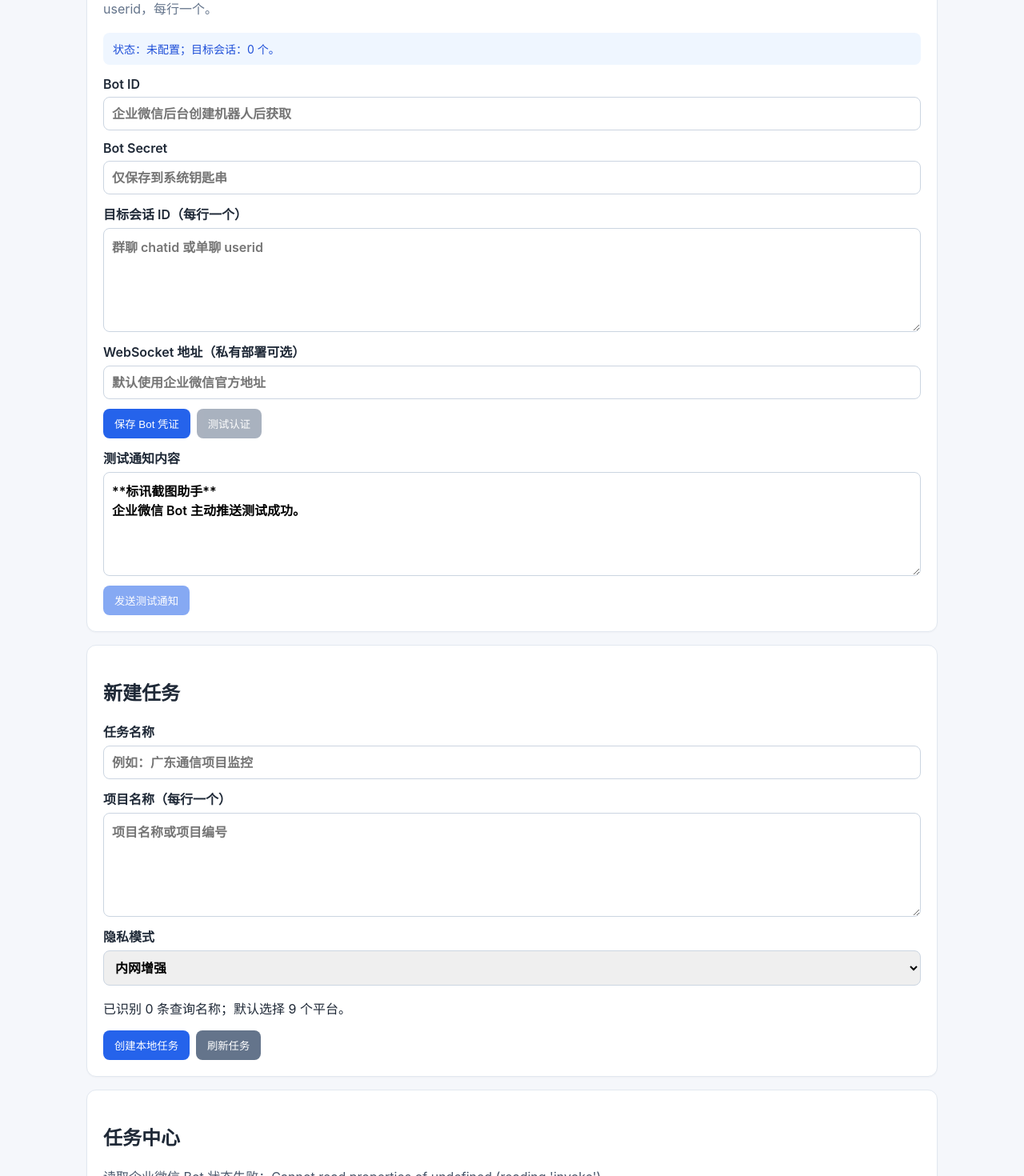
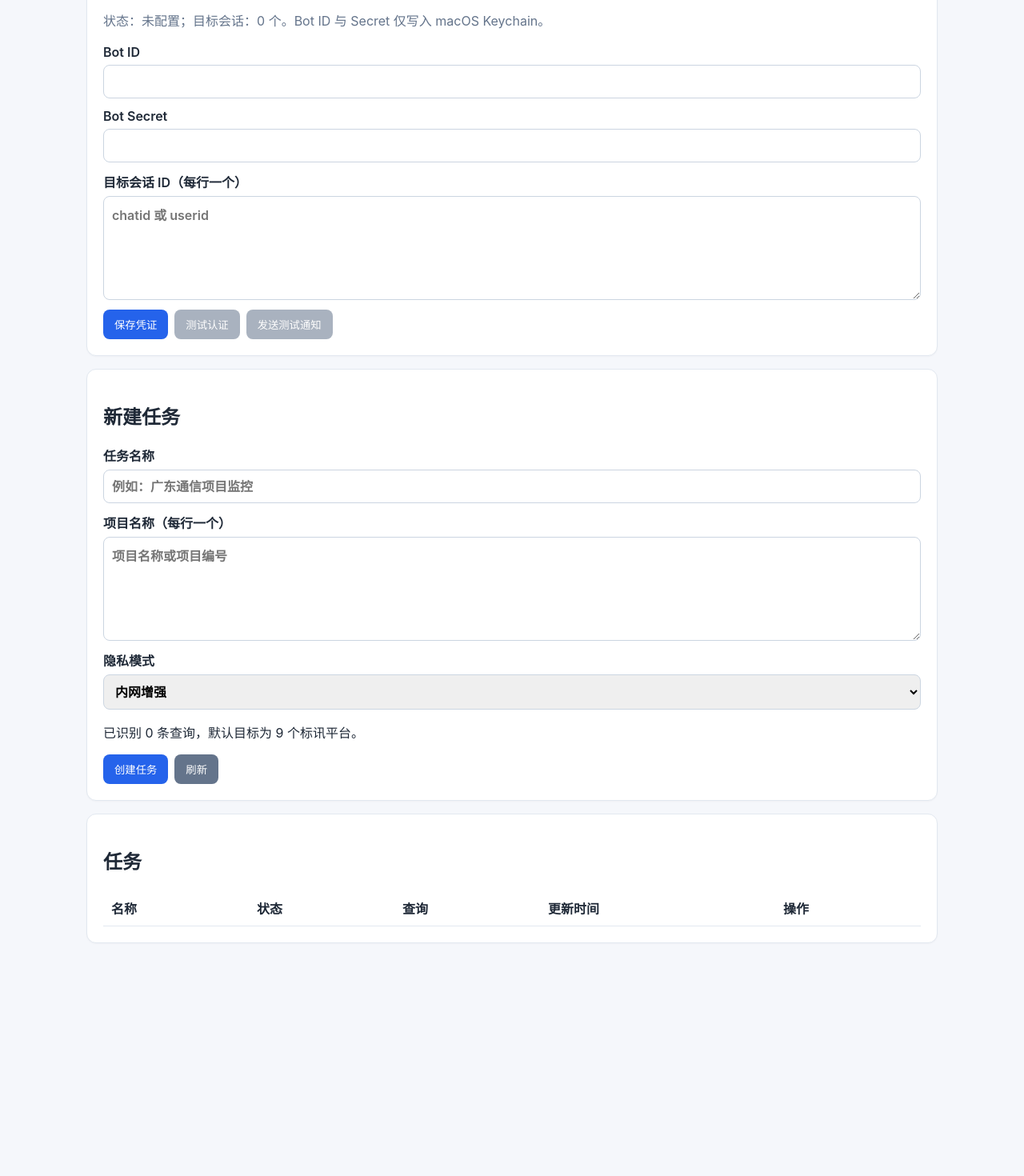
Before and after one commit to hu-qi/tender-screenshot-agent, a React (Vite) app in the folder apps/desktop/: page / in a window 1280 px wide. Shown: the part 260-1730 px from the top of the page at 80% size. After the commit the page ends 1483 px from the top, so only its background shows below. Built offline with nearby package versions, Linux system fonts and the light colour scheme.

Commit message:
refactor: move desktop UI to local Pi agent host API

```diff
--- a/apps/desktop/src/main.tsx
+++ b/apps/desktop/src/main.tsx
@@ -1,41 +1,85 @@
-import React, { useMemo, useState } from 'react';
+import { useEffect, useMemo, useState } from 'react';
 import { createRoot } from 'react-dom/client';
-import { invoke } from '@tauri-apps/api/core';
-import { WeComPanel } from './wecom-panel';
+import { AgentHostClient, type Task, type WeComStatus } from './agent-host';
 import './style.css';
 
-type Task = { id: string; name: string; status: string; created_at: string; query_count: number; platform_count: number };
+const host = new AgentHostClient();
 const PLATFORMS = ['cmcc','unicom','telecom','tower-online-commerce','tower-eprocurement','cebpubservice','miit','gd-govprocurement','gd-public-resources'];
-const errorText = (error: unknown) => error instanceof Error ? error.message : String(error);
+const asText = (error: unknown) => error instanceof Error ? error.message : String(error);
 
 function App() {
+  const [tasks, setTasks] = useState<Task[]>([]);
   const [name, setName] = useState('');
   const [queries, setQueries] = useState('');
-  const [privacy, setPrivacy] = useState('internal-enhanced');
-  const [tasks, setTasks] = useState<Task[]>([]);
-  const [message, setMessage] = useState('本地 Agent 未启动任务。');
-  const parsed = useMemo(() => [...new Set(queries.split(/\r?\n/).map(x => x.trim()).filter(Boolean))], [queries]);
-  async function refresh() { setTasks(await invoke<Task[]>('list_tasks')); }
-  async function submit() {
-    if (!name.trim() || parsed.length === 0) { setMessage('请填写任务名称和至少一个项目名称。'); return; }
+  const [privacyMode, setPrivacyMode] = useState('internal-enhanced');
+  const [notice, setNotice] = useState('正在连接本机 Agent Host。');
+  const [botId, setBotId] = useState('');
+  const [botSecret, setBotSecret] = useState('');
+  const [targetIds, setTargetIds] = useState('');
+  const [wecom, setWecom] = useState<WeComStatus | null>(null);
+  const parsedQueries = useMemo(() => [...new Set(queries.split(/\r?\n/).map((item) => item.trim()).filter(Boolean))], [queries]);
+
+  const refresh = async () => {
+    const [nextTasks, status] = await Promise.all([host.listTasks(), host.getWeCom()]);
+    setTasks(nextTasks);
+    setWecom(status);
+  };
+
+  useEffect(() => { void refresh().then(() => setNotice('本机 Agent Host 已就绪。')).catch((error) => setNotice(`Agent Host 不可用：${asText(error)}`)); }, []);
+
+  const createTask = async () => {
+    if (!name.trim() || parsedQueries.length === 0) return setNotice('请填写任务名称和至少一个查询名称。');
     try {
-      const task = await invoke<Task>('create_task', { input: { name, queries: parsed, platformIds: PLATFORMS, privacyMode: privacy } });
-      setMessage(`任务 ${task.id} 已创建；请先在“平台账号”中完成需要授权的平台人工登录。`);
+      const task = await host.createTask({ name: name.trim(), queries: parsedQueries, platformIds: PLATFORMS, privacyMode });
       setName(''); setQueries(''); await refresh();
-    } catch (error) { setMessage(`创建任务失败：${errorText(error)}`); }
-  }
-  async function start(id: string) {
-    try { await invoke('start_task', { taskId: id }); setMessage(`已开始执行 ${id}`); await refresh(); }
-    catch (error) { setMessage(`启动任务失败：${errorText(error)}`); }
-  }
+      setNotice(`任务已创建：${task.name}`);
+    } catch (error) { setNotice(`创建任务失败：${asText(error)}`); }
+  };
+
+  const startTask = async (taskId: string) => {
+    try { await host.startRun(taskId); await refresh(); setNotice('任务已交给 Agent Host 执行。'); }
+    catch (error) { setNotice(`启动任务失败：${asText(error)}`); }
+  };
+
+  const saveWeCom = async () => {
+    if (!botId.trim() || !botSecret.trim()) return setNotice('请填写 Bot ID 和 Bot Secret。');
+    try {
+      const status = await host.saveWeCom({ botId: botId.trim(), botSecret: botSecret.trim(), targetIds: targetIds.split(/\r?\n/).map((item) => item.trim()).filter(Boolean), enabled: true });
+      setBotId(''); setBotSecret(''); setWecom(status);
+      setNotice('Bot 凭证已写入 macOS Keychain，数据库只保存启用状态和目标会话。');
+    } catch (error) { setNotice(`保存企业微信 Bot 失败：${asText(error)}`); }
+  };
+
+  const testWeCom = async () => {
+    try { await host.testWeCom(); setNotice('企业微信 Bot WebSocket 认证成功。'); }
+    catch (error) { setNotice(`企业微信 Bot 认证失败：${asText(error)}`); }
+  };
+
+  const sendWeComTest = async () => {
+    try {
+      const result = await host.sendWeComTest('**标讯截图助手**\nPi Agent Host 企业微信 Bot 测试消息。');
+      setNotice(`企业微信测试完成：成功 ${result.delivered}，拒绝 ${result.rejected}。`);
+    } catch (error) { setNotice(`企业微信消息发送失败：${asText(error)}`); }
+  };
+
   return <main>
-    <header><h1>标讯截图助手</h1><p>本地执行 · 证据留存 · 企业微信 Bot 通知</p></header>
-    <WeComPanel onNotice={setMessage} />
-    <section className="card"><h2>新建任务</h2><label>任务名称<input value={name} onChange={e=>setName(e.target.value)} placeholder="例如：广东通信项目监控" /></label>
-      <label>项目名称（每行一个）<textarea value={queries} onChange={e=>setQueries(e.target.value)} placeholder="项目名称或项目编号" /></label>
-      <label>隐私模式<select value={privacy} onChange={e=>setPrivacy(e.target.value)}><option value="strict-local">严格本地</option><option value="internal-enhanced">内网增强</option><option value="hybrid">混合模式</option></select></label>
-      <p>已识别 {parsed.length} 条查询名称；默认选择 9 个平台。</p><button onClick={submit}>创建本地任务</button><button className="secondary" onClick={refresh}>刷新任务</button></section>
-    <section className="card"><h2>任务中心</h2><p className="message">{message}</p><table><thead><tr><th>任务</th><th>状态</th><th>项目数</th><th>平台数</th><th>创建时间</th><th>操作</th></tr></thead><tbody>{tasks.map(t=><tr key={t.id}><td>{t.name}</td><td>{t.status}</td><td>{t.query_count}</td><td>{t.platform_count}</td><td>{t.created_at}</td><td><button onClick={()=>start(t.id)}>执行</button></td></tr>)}</tbody></table></section>
+    <header><h1>标讯截图助手</h1><p>Pi Agent Host · 工具化执行 · 本地证据链</p></header>
+    <p className="message">{notice}</p>
+    <section className="card"><h2>企业微信 Bot</h2>
+      <p className="hint">状态：{wecom?.configured ? (wecom.enabled ? '已配置' : '已禁用') : '未配置'}；目标会话：{wecom?.targetCount ?? 0} 个。Bot ID 与 Secret 仅写入 macOS Keychain。</p>
+      <label>Bot ID<input value={botId} onChange={(event) => setBotId(event.target.value)} autoComplete="off" /></label>
+      <label>Bot Secret<input value={botSecret} onChange={(event) => setBotSecret(event.target.value)} type="password" autoComplete="new-password" /></label>
+      <label>目标会话 ID（每行一个）<textarea value={targetIds} onChange={(event) => setTargetIds(event.target.value)} placeholder="chatid 或 userid" /></label>
+      <button onClick={saveWeCom}>保存凭证</button><button className="secondary" disabled={!wecom?.configured} onClick={testWeCom}>测试认证</button><button className="secondary" disabled={!wecom?.configured} onClick={sendWeComTest}>发送测试通知</button>
+    </section>
+    <section className="card"><h2>新建任务</h2>
+      <label>任务名称<input value={name} onChange={(event) => setName(event.target.value)} placeholder="例如：广东通信项目监控" /></label>
+      <label>项目名称（每行一个）<textarea value={queries} onChange={(event) => setQueries(event.target.value)} placeholder="项目名称或项目编号" /></label>
+      <label>隐私模式<select value={privacyMode} onChange={(event) => setPrivacyMode(event.target.value)}><option value="strict-local">严格本地</option><option value="internal-enhanced">内网增强</option><option value="hybrid">混合模式</option></select></label>
+      <p>已识别 {parsedQueries.length} 条查询，默认目标为 9 个标讯平台。</p><button onClick={createTask}>创建任务</button><button className="secondary" onClick={() => void refresh()}>刷新</button>
+    </section>
+    <section className="card"><h2>任务</h2><table><thead><tr><th>名称</th><th>状态</th><th>查询</th><th>更新时间</th><th>操作</th></tr></thead><tbody>{tasks.map((task) => <tr key={task.id}><td>{task.name}</td><td>{task.status}</td><td>{task.queries.length}</td><td>{task.updatedAt}</td><td><button disabled={task.status === 'running'} onClick={() => void startTask(task.id)}>执行</button></td></tr>)}</tbody></table></section>
   </main>;
 }
+
 createRoot(document.getElementById('root')!).render(<App/>);
```
